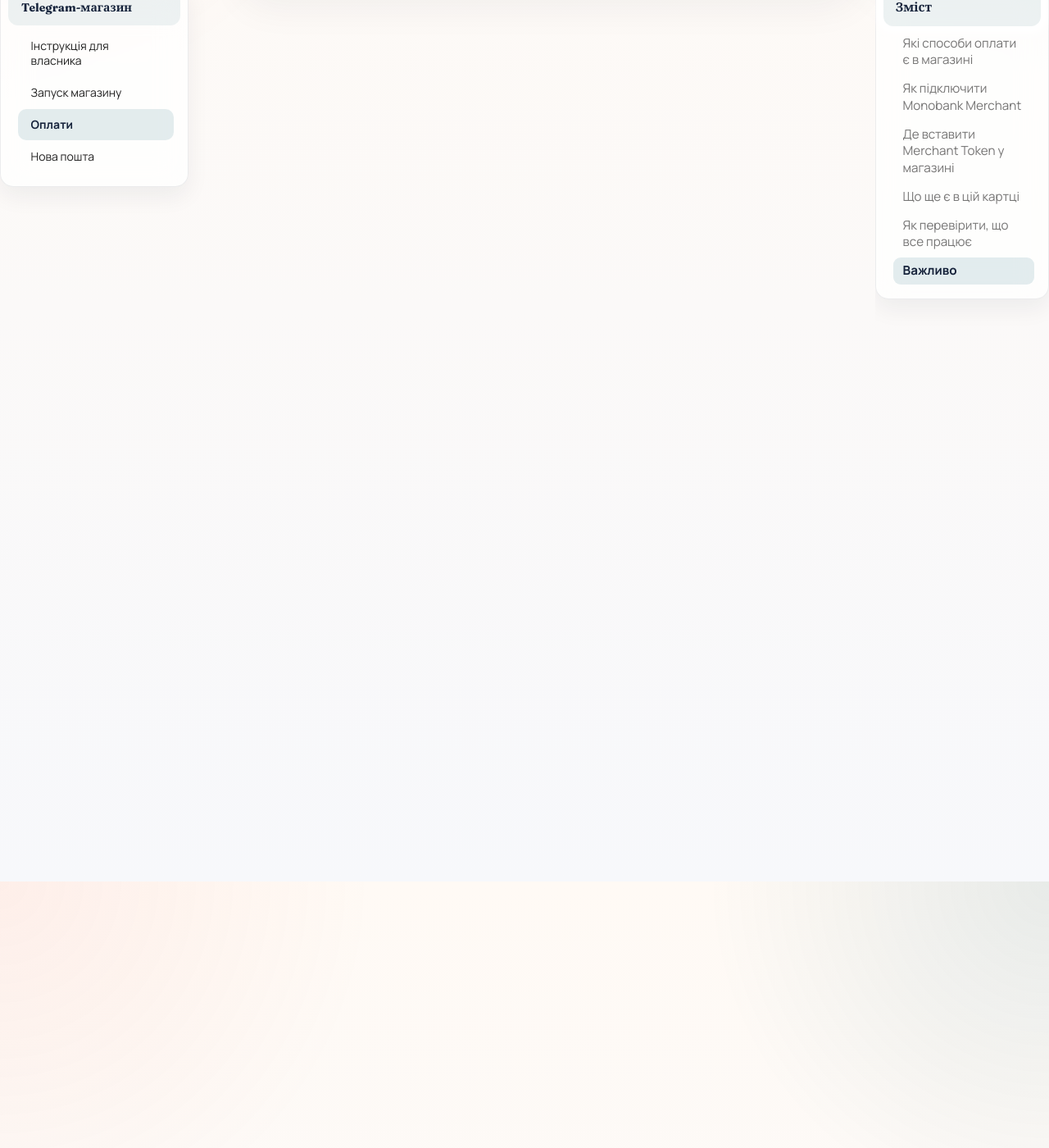
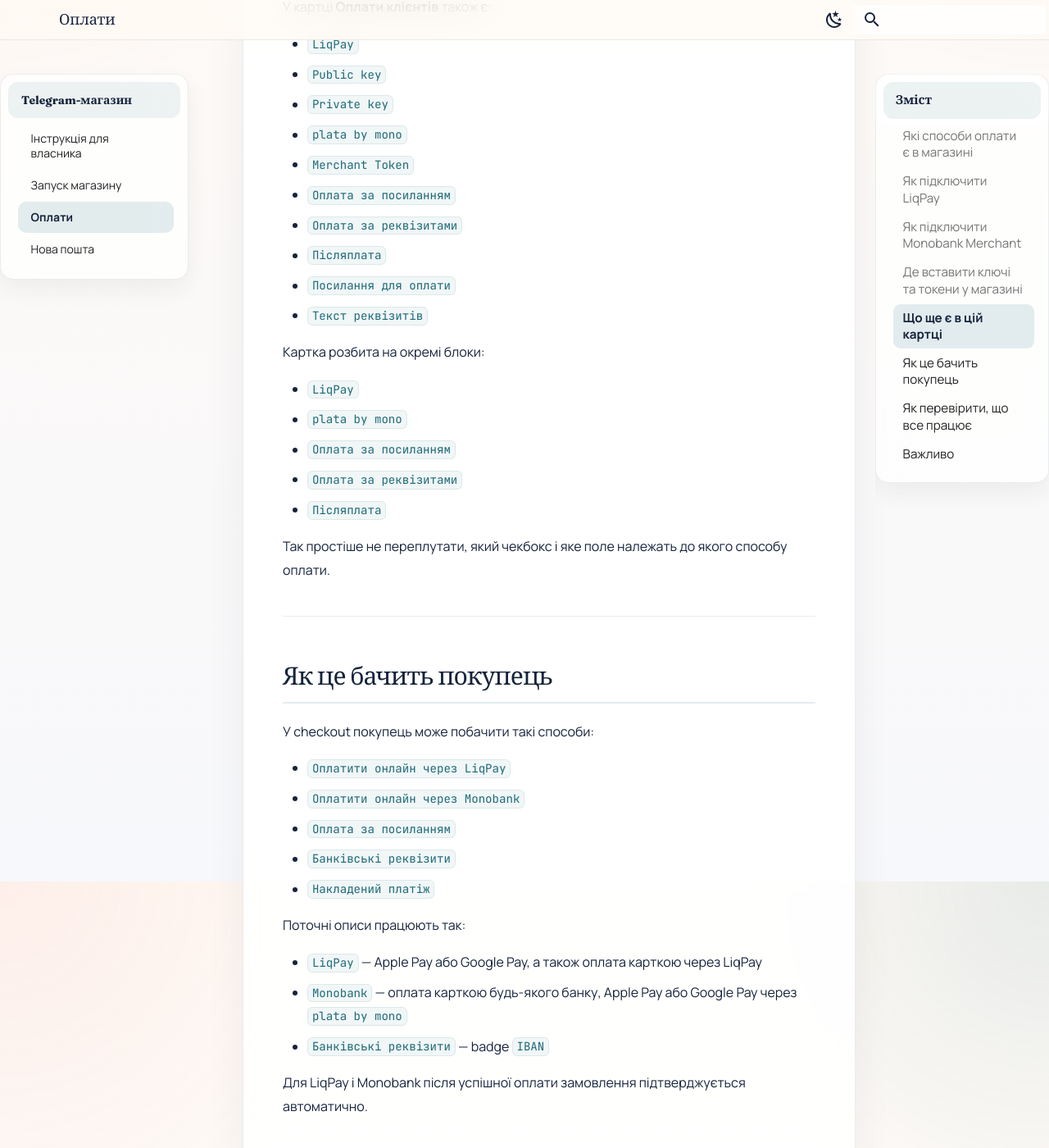
Before and after one commit to BHy4uk/tgshop-docs, an MkDocs documentation site: the page built from docs/payments.md, in a window 1280 px wide and 1400 px high, scrolled down 3125 px. Shown: the whole window at 82% size. Built offline with MkDocs 1.6.1 and Material for MkDocs 9.7.7, drawn with Linux system fonts in a browser that asks for light colours; some of the changed text lies outside the part shown.

Commit message:
LiqPay add 1

```diff
--- a/docs/payments.md
+++ b/docs/payments.md
@@ -6,12 +6,34 @@
 
 ## Які способи оплати є в магазині
 
+- **LiqPay**
 - **Monobank Merchant**
 - **Оплата за посиланням**
 - **Оплата за реквізитами**
 - **Накладений платіж**
 
 У WebApp усе це налаштовується в секції `Оплати`, в картці **Оплати клієнтів**.
+
+---
+
+## Як підключити LiqPay
+
+Для LiqPay вам потрібні два ключі:
+
+1. `Public key`
+2. `Private key`
+
+Далі:
+
+1. Увійдіть у кабінет LiqPay / ПриватБанку для бізнесу.
+2. Активуйте приймання онлайн-оплат для магазину.
+3. Знайдіть `Public key` і `Private key` вашого мерчанта.
+4. У магазині відкрийте `Налаштування` → `Оплати` → **Оплати клієнтів**.
+5. Увімкніть `LiqPay`.
+6. Вставте `Public key`.
+7. Вставте `Private key`.
+8. Натисніть `Зберегти оплату`.
+9. Зробіть тестове замовлення.
 
 ---
 
@@ -41,7 +63,7 @@
 
 ---
 
-## Де вставити Merchant Token у магазині
+## Де вставити ключі та токени у магазині
 
 У WebApp відкрийте:
 
@@ -51,8 +73,17 @@
 
 Далі:
 
-1. Увімкніть `Monobank Merchant увімкнено`.
-2. Вставте токен у поле `Merchant Token Monobank`.
+### Для LiqPay
+
+1. Увімкніть `LiqPay`.
+2. Вставте `Public key`.
+3. Вставте `Private key`.
+4. Натисніть `Зберегти оплату`.
+
+### Для Monobank Merchant
+
+1. Увімкніть `plata by mono`.
+2. Вставте токен у поле `Merchant Token`.
 3. Натисніть `Зберегти оплату`.
 
 ---
@@ -61,11 +92,46 @@
 
 У картці **Оплати клієнтів** також є:
 
+- `LiqPay`
+- `Public key`
+- `Private key`
+- `plata by mono`
+- `Merchant Token`
 - `Оплата за посиланням`
 - `Оплата за реквізитами`
 - `Післяплата`
 - `Посилання для оплати`
 - `Текст реквізитів`
+
+Картка розбита на окремі блоки:
+
+- `LiqPay`
+- `plata by mono`
+- `Оплата за посиланням`
+- `Оплата за реквізитами`
+- `Післяплата`
+
+Так простіше не переплутати, який чекбокс і яке поле належать до якого способу оплати.
+
+---
+
+## Як це бачить покупець
+
+У checkout покупець може побачити такі способи:
+
+- `Оплатити онлайн через LiqPay`
+- `Оплатити онлайн через Monobank`
+- `Оплата за посиланням`
+- `Банківські реквізити`
+- `Накладений платіж`
+
+Поточні описи працюють так:
+
+- `LiqPay` — Apple Pay або Google Pay, а також оплата карткою через LiqPay
+- `Monobank` — оплата карткою будь-якого банку, Apple Pay або Google Pay через `plata by mono`
+- `Банківські реквізити` — badge `IBAN`
+
+Для LiqPay і Monobank після успішної оплати замовлення підтверджується автоматично.
 
 ---
 
@@ -82,6 +148,7 @@
 
 Якщо у вас є товари `під замовлення` (`untracked`), для них має бути увімкнена хоча б одна онлайн-оплата:
 
+- `LiqPay`
 - `Monobank Merchant`
 - `Оплата за посиланням`
 - `Оплата за реквізитами`
```
Also changed, not shown: docs/owner-guide.md (+19 -5 lines).
